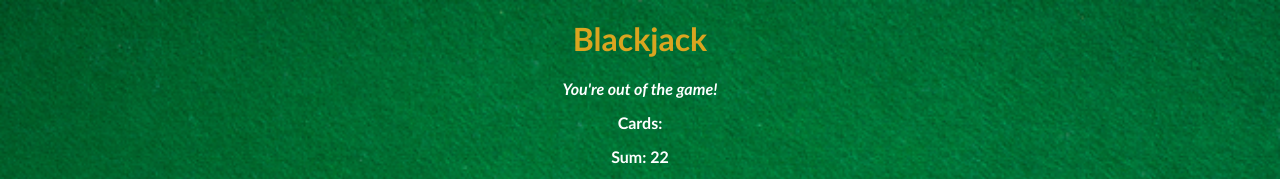
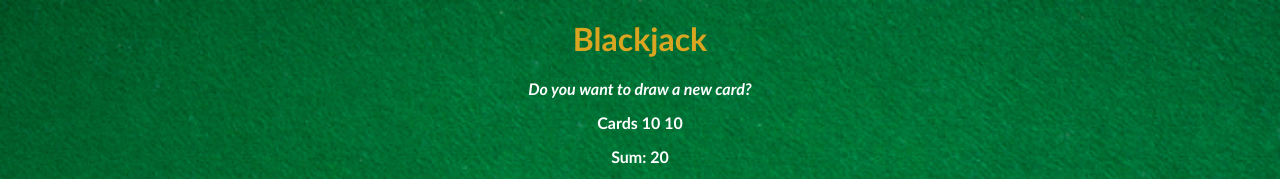
Before and after one commit to lzfun/js_blackjack, a website built with Vite: page index.html in a window 1280 px wide. Both pictures are taken after a click on the button "START GAME". Shown: the top 179 px of the page. Built offline with nearby package versions, Linux system fonts and the light colour scheme.

Commit message:
Display cards info on UI

```diff
--- a/index.html
+++ b/index.html
@@ -7,7 +7,7 @@
     <body>
         <h1>Blackjack</h1>
         <p id="message-el">Want to play a round?</p>
-        <p>Cards:</p>
+        <p id="cards-el">Cards:</p>
         <p id="sum-el">Sum:</p>
         <button onclick="startGame()">START GAME</button>
         <script src="index.js"></script>
--- a/index.js
+++ b/index.js
@@ -1,5 +1,5 @@
 let firstCard = 10;
-let secondCard = 12;
+let secondCard = 10;
 let sum = firstCard + secondCard;
 let hasBlackJack = false;
 let isAlive = true;
@@ -10,6 +10,8 @@ let sumEl = document.getElementById("sum-el");
 // Alternative way to get element from the DOM
 // CSS selector: id - #, class - .
 // let sumEl = document.querySelector("#sum-el");
+
+let cardsEl = document.getElementById("cards-el");
 
 // Handles the button onClick event
 function startGame() {
@@ -24,4 +26,5 @@ function startGame() {
     }
     messageEl.textContent = message;
     sumEl.textContent = "Sum: " + sum;
+    cardsEl.textContent = "Cards " + firstCard + " " + secondCard;
 }
```
